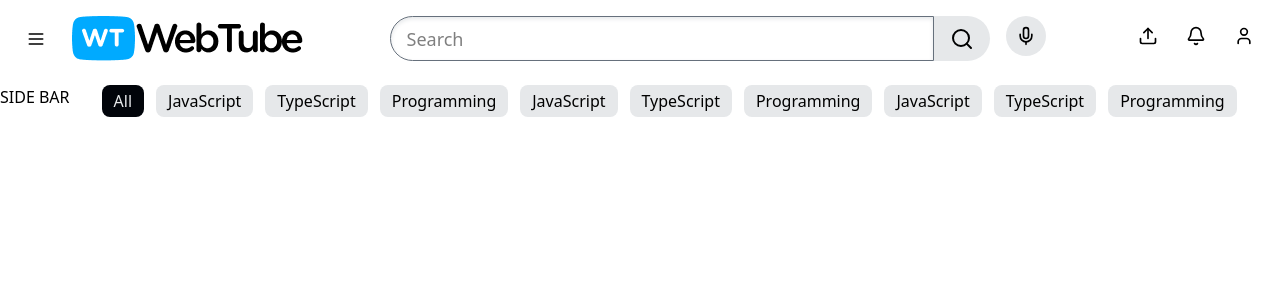
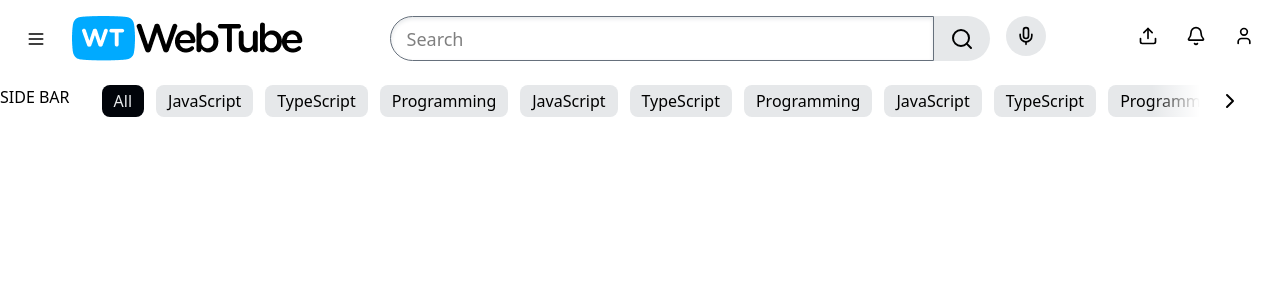
Before and after one commit to Rahulrai1998/WebTube, a React (Vite) app: page / in a window 1280 px wide. Shown: the top 300 px of the page. Built offline with nearby package versions, Linux system fonts and the light colour scheme.

Commit message:
categories scrollbar done

```diff
--- a/src/components/CategoryChips.tsx
+++ b/src/components/CategoryChips.tsx
@@ -1,4 +1,4 @@
-import React, { useState } from 'react'
+import React, { useEffect, useRef, useState } from 'react'
 import Button from './Button'
 import { ChevronLeft, ChevronRight } from 'lucide-react';
 
@@ -8,22 +8,52 @@ type CategoryChipsProps = {
     onSelect: (category: number) => void
 }
 
+const TRANSLATE_PIXELS = 200
 const CategoryChips = ({ categories, selectedCategory, onSelect }: CategoryChipsProps) => {
     const [isLeftVisible, setIsLeftVisible] = useState(false)
     const [isRightVisible, setIsRightVisible] = useState(false)
-    const [translate, setTranslate] = useState(0)
+    const [translate, setTranslate] = useState<number>(0)
+    const containerRef = useRef<HTMLDivElement>(null)
+
+    useEffect(() => {
+        if (containerRef.current == null) return;
+        const observer = new ResizeObserver((entries) => {
+            const container = entries[0].target as HTMLDivElement
+            if (container === null) return
+            setIsLeftVisible(translate > 0)
+            setIsRightVisible(translate + container.clientWidth < container.scrollWidth)
+        })
+        observer.observe(containerRef.current)
+        return () => {
+            observer.disconnect()
+        }
+    }, [translate])
 
     const handleTranslateRight = () => {
         setTranslate(value => {
-            const newTranslate = value - 200;
+            const newTranslate = value - TRANSLATE_PIXELS;
             if (newTranslate <= 0) return 0
             else
                 return newTranslate
         })
     }
 
+    const handleTranslateLeft = () => {
+        setTranslate(translate => {
+            if (containerRef.current) {
+                let newTranslate = translate + TRANSLATE_PIXELS
+                const scrollWidth = containerRef.current.scrollWidth
+                const viewWidth = containerRef.current.clientWidth
+                console.log("TEST", scrollWidth, " ", viewWidth, newTranslate, viewWidth + newTranslate, translate)
+                if (newTranslate + viewWidth >= scrollWidth) return scrollWidth - viewWidth
+                return newTranslate
+            } else return translate
+        })
+
+    }
+
     return (
-        <div className='overflow-x-hidden relative'>
+        <div className='overflow-x-hidden relative' ref={containerRef}>
             <div className='flex whitespace-nowrap gap-3 transition-transform w-[max-content]' style={{ transform: `translateX(-${translate}px)` }}>
                 {categories?.map((category, index) => <Button onClick={() => onSelect(index)} className='py-1 px-3 rounded-lg whitespace-nowrap' variant={selectedCategory === index ? "dark" : "default"}>
                     {category}
@@ -35,7 +65,7 @@ const CategoryChips = ({ categories, selectedCategory, onSelect }: CategoryChips
                 </Button>
             </div>}
             {isRightVisible && <div className='absolute right-0 top-1/2 -translate-y-1/2 bg-gradient-to-l from-white from-50% to-transparent w-24 h-full flex justify-end'>
-                <Button variant={"ghost"} size={"icon"} className='h-full aspect-square w-auto p-1.5'>
+                <Button variant={"ghost"} size={"icon"} className='h-full aspect-square w-auto p-1.5' onClick={handleTranslateLeft}>
                     <ChevronRight />
                 </Button>
             </div>}
```
